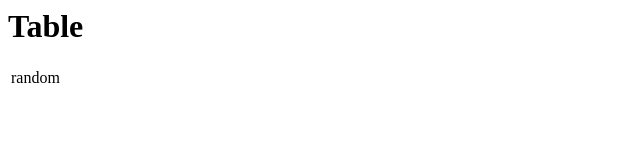
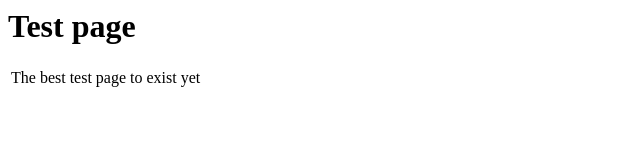
Before and after one commit to mrajabkh/First-ever, a plain HTML site: page index.html in a window 1280 px wide. Shown: the whole page, without its empty margins (0-640 px from the left). Drawn offline with Linux system fonts and the light colour scheme.

Commit message:
Update index.html

```diff
--- a/index.html
+++ b/index.html
@@ -1,7 +1,7 @@
 <html>
 
 <body>
-  <h1> Table </h1>
-  <table><tr><td>random</td></tr></table>
+  <h1> Test page </h1>
+  <table><tr><td>The best test page to exist yet</td></tr></table>
 </body>
 </html>
```
